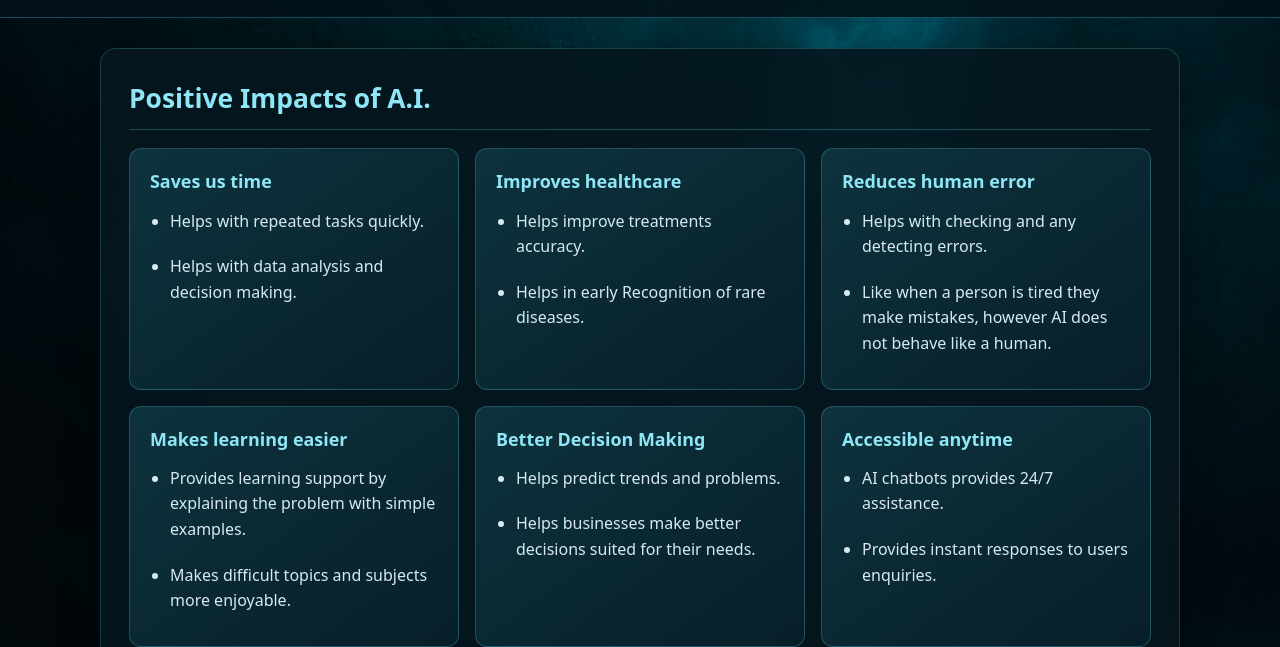
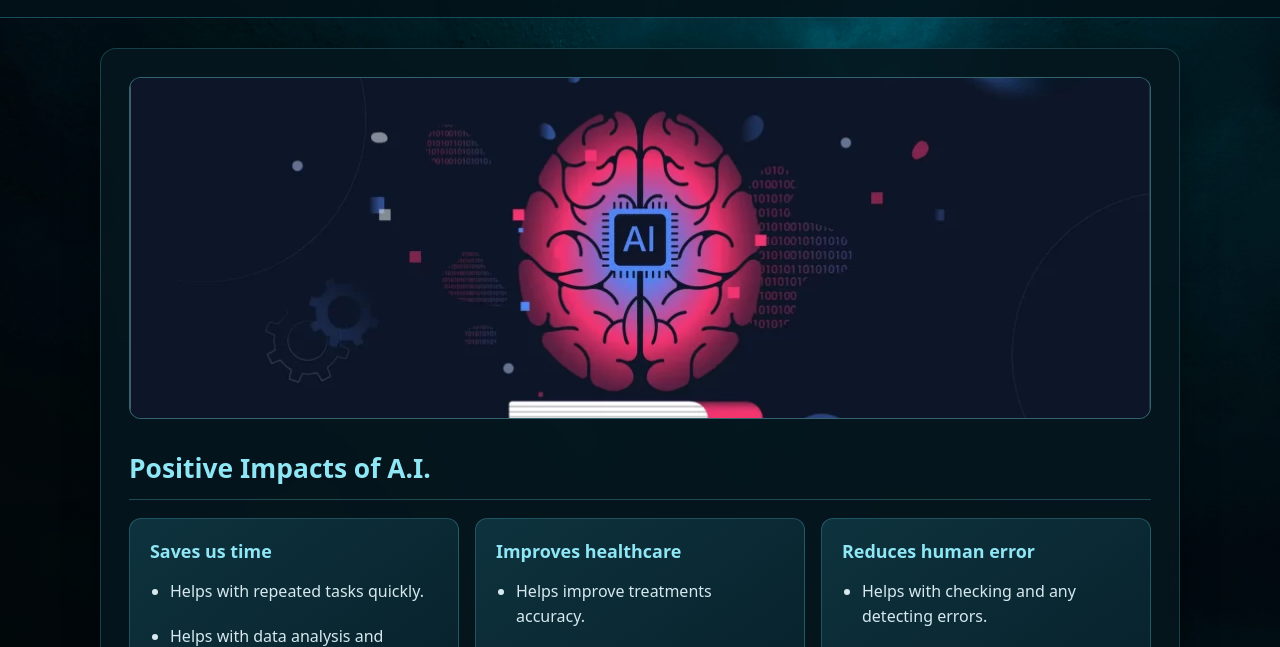
Before and after one commit to trixxxxx888/WPF_PROJ, a plain HTML site: page impacts.html in a window 1280 px wide. Shown: the part 140-787 px from the top of the page. Drawn offline with Linux system fonts and the light colour scheme.

Commit message:
added files

```diff
--- a/impacts.html
+++ b/impacts.html
@@ -24,6 +24,10 @@
     </header>
     <main>
         <section class="content-box">
+            <figure class="impact-hero">
+                <img src="ImpactsAI.webp" alt="Illustration of an artificial intelligence brain above books">
+            </figure>
+
             <section class="impact-section impact-positive">
                 <h2><strong>Positive Impacts of A.I.</strong></h2>
                 <div class="impact-grid">
--- a/webcss.css
+++ b/webcss.css
@@ -116,6 +116,22 @@ header {
 .impacts-page .content-box {
     padding: 28px;
     border-radius: 16px;
+}
+
+.impact-hero {
+    margin: 0 0 28px;
+    overflow: hidden;
+    border: 1px solid rgba(143, 230, 245, 0.3);
+    border-radius: 12px;
+    background: #0b2933;
+}
+
+.impact-hero img {
+    display: block;
+    width: 100%;
+    height: clamp(220px, 30vw, 340px);
+    object-fit: cover;
+    object-position: center 45%;
 }
 
 .impact-section + .impact-section {
@@ -727,6 +743,10 @@ footer {
         gap: 12px;
     }
 
+    .impact-hero img {
+        height: 220px;
+    }
+
     .feature-card,
     .feature-conclusion {
         padding: 18px;
```
Also changed, not shown: ImpactsAI.webp (added).
